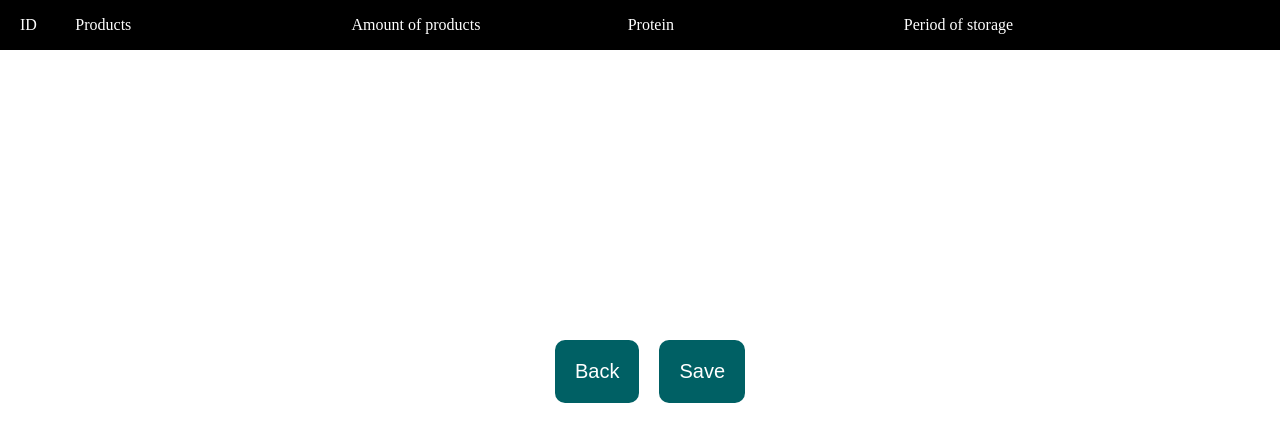
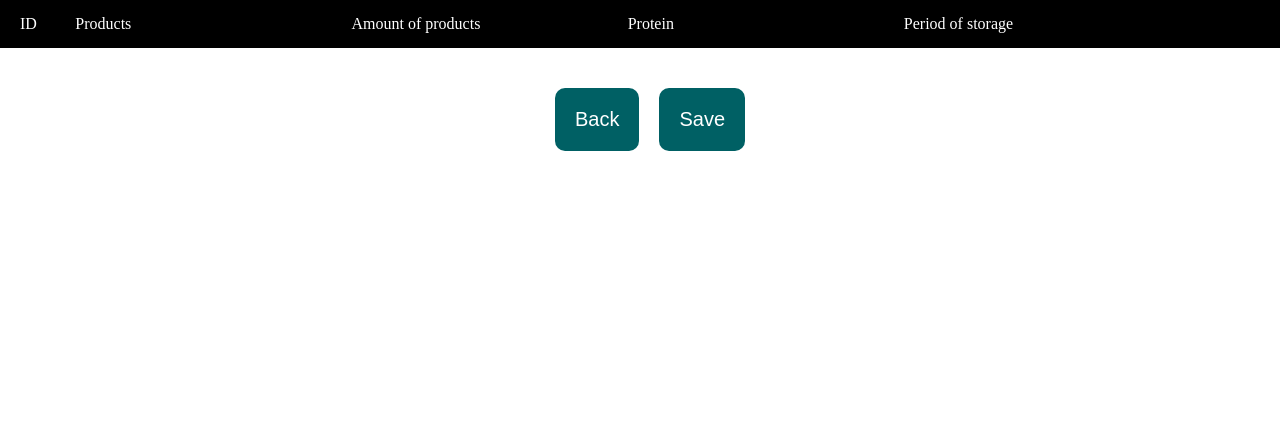
Before and after one commit to Tolkinxon/custom_table2.0-CRUD-, a React (Create React App) app: page /edit in a window 1280 px wide. Shown: the top 442 px of the page. Built offline with nearby package versions, Linux system fonts and the light colour scheme.

Commit message:
some changes

```diff
--- a/src/App.css
+++ b/src/App.css
@@ -10,10 +10,9 @@
   align-items: center;
 }
 
-
-
 .table {
-  height: calc(100vh - 500px);
+  width: 100vw;
+  height: 12  rem;
   overflow-y: scroll;
   overflow-x: hidden;
 }
@@ -33,7 +32,7 @@
 .box {
   padding-left: 20px;
   width: 25%;
-  height: 50px;
+  height: 3rem;
   display: flex;
   align-items: center;
   justify-content: left;
--- a/src/pages/Main.js
+++ b/src/pages/Main.js
@@ -69,7 +69,7 @@ function Main() {
             ))}
           </TableBody>
         </Table>
-
+{/*
       <Input
         setData={handleSubmit}
       />
@@ -77,7 +77,7 @@ function Main() {
         <button className='edit'>
               edit data
         </button>
-      </Link>
+      </Link> */}
       </div>
     </>
   )
```
